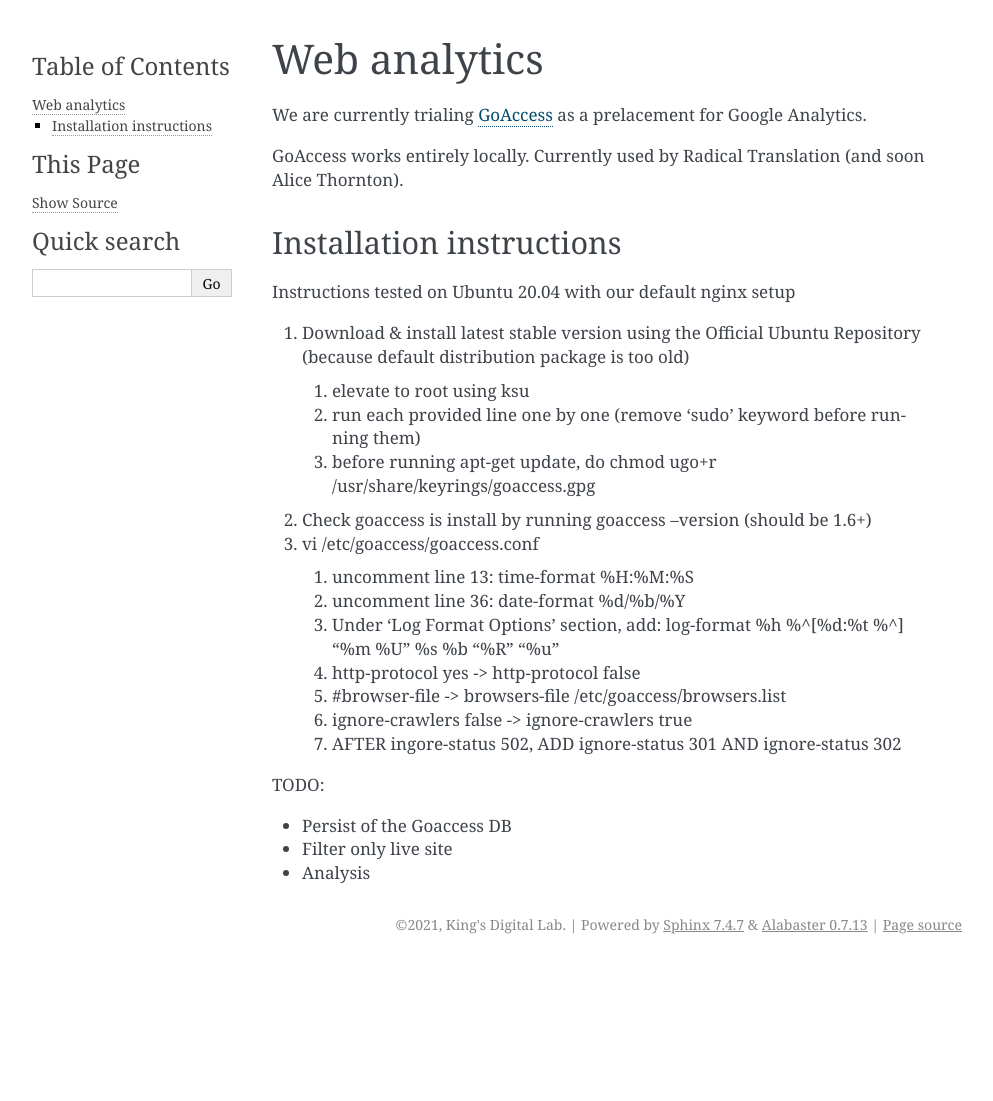
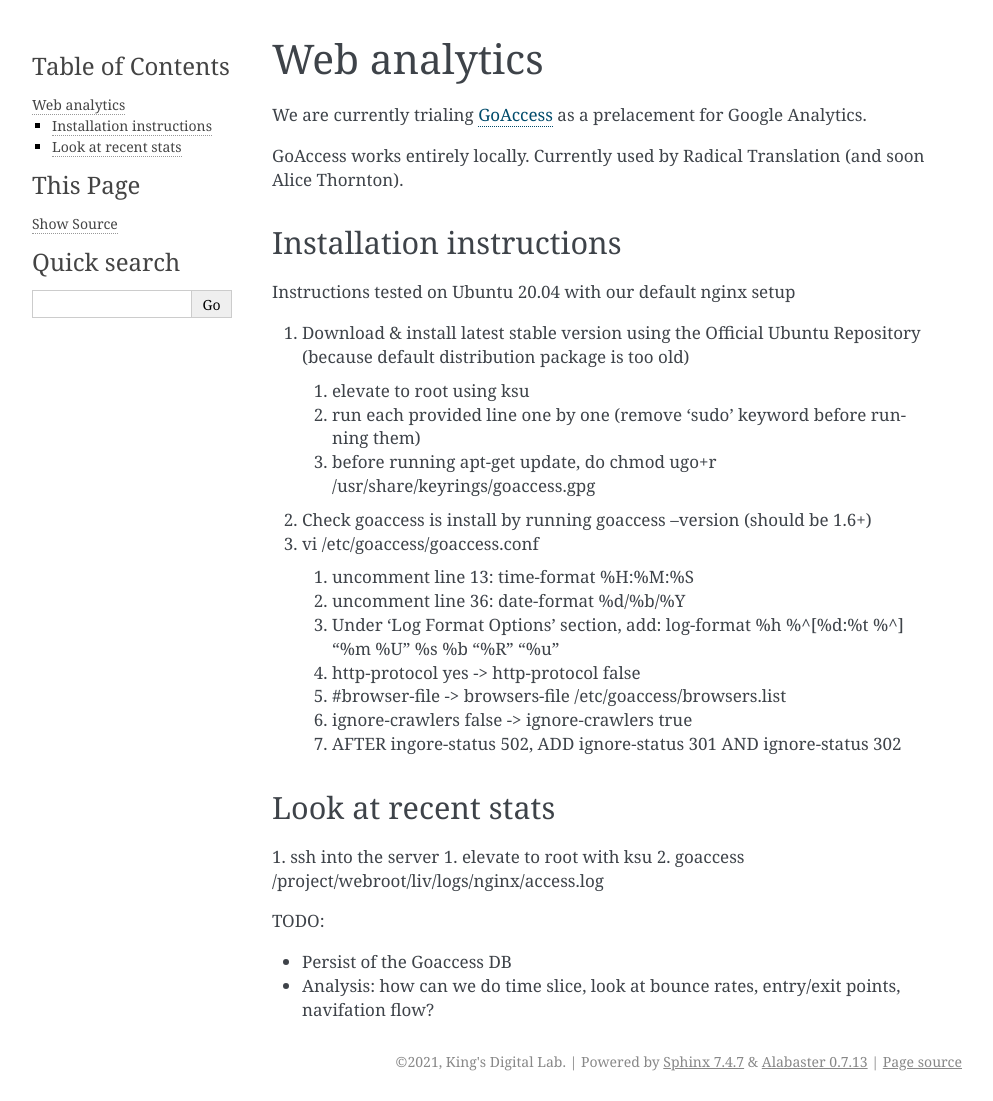
Before and after one commit to kingsdigitallab/reusable-components, a Sphinx documentation site: the page built from docs/reference/web-analytics.rst, in a window 1280 px wide. Shown: the whole page, without its empty margins (148-1141 px from the left). Built offline with Sphinx 7.4.7, drawn with Linux system fonts in a browser that asks for light colours; before the commit the page ends 964 px from its top, so only the background shows below that.

Commit message:
Update web-analytics.rst

```diff
--- a/docs/reference/web-analytics.rst
+++ b/docs/reference/web-analytics.rst
@@ -27,9 +27,14 @@ Instructions tested on Ubuntu 20.04 with our default nginx setup
    6. ignore-crawlers false -> ignore-crawlers true
    7. AFTER ingore-status 502, ADD ignore-status 301 AND ignore-status 302
 
+Look at recent stats
+--------------------
+
+1. ssh into the server
+1. elevate to root with ksu
+2. goaccess /project/webroot/liv/logs/nginx/access.log
 
 TODO:
 
 * Persist of the Goaccess DB
-* Filter only live site
-* Analysis
+* Analysis: how can we do time slice, look at bounce rates, entry/exit points, navifation flow?
```
